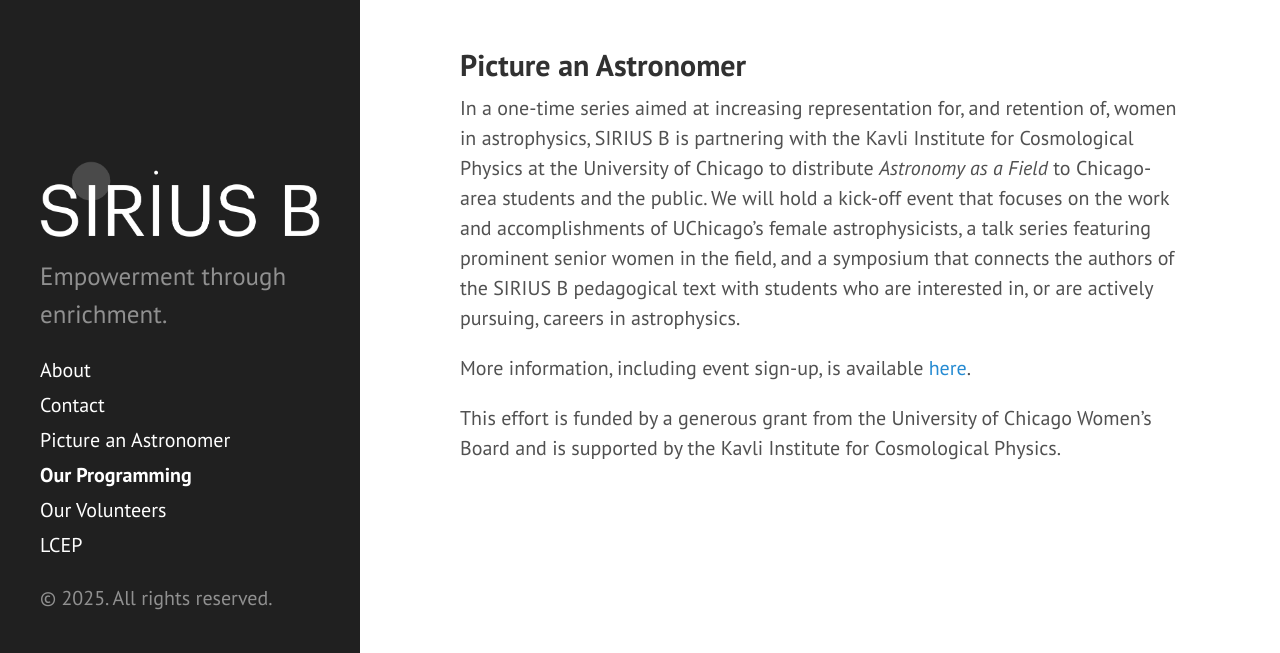
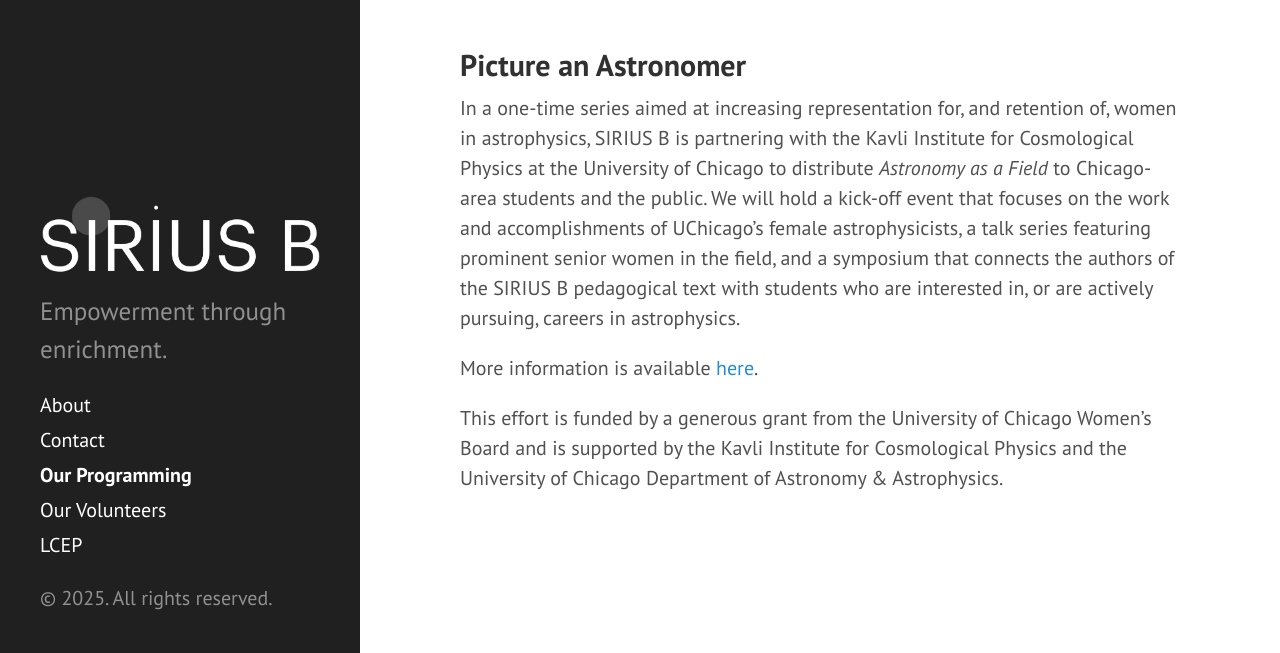
Before and after one commit to siriusb-org/siriusb-org.github.io, a Jekyll site: the page built from programming.md, in a window 1280 px wide and 900 px high, scrolled down 3356 px, cut to the strip 247-900 px from the top of the window. Built offline with Jekyll 4.4.1, drawn with Linux system fonts in a browser that asks for light colours.

Commit message:
updatecontact info, archive PAA page in favor of pictureanastronomer.github.io

```diff
--- a/programming.md
+++ b/programming.md
@@ -3,7 +3,7 @@ layout: page
 title: Our Programming
 ---
 
-Jump to [Stellar STEM Weekends](#stellar-stem-weekends), [VERGE: Virtual Events for Remote Gathering and Engagement](#verge-virtual-events-for-remote-gathering-and-engagement), [Picture an Astronomer](#picture-an-astronomer-womens-history-month-2025)
+Jump to [Stellar STEM Weekends](#stellar-stem-weekends), [VERGE: Virtual Events for Remote Gathering and Engagement](#verge-virtual-events-for-remote-gathering-and-engagement), [Picture an Astronomer](#picture-an-astronomer)
 
 ## Stellar STEM Weekends
 
@@ -62,9 +62,9 @@ A collage of images from our inaugural VERGE program in January 2024.
 
 In a one-time series aimed at increasing representation for, and retention of, women in astrophysics, SIRIUS B is partnering with the Kavli Institute for Cosmological Physics at the University of Chicago to distribute *Astronomy as a Field* to Chicago-area students and the public. We will hold a kick-off event that focuses on the work and accomplishments of UChicago's female astrophysicists, a talk series featuring prominent senior women in the field, and a symposium that connects the authors of the SIRIUS B pedagogical text with students who are interested in, or are actively pursuing, careers in astrophysics.
 
-More information, including event sign-up, is available [here](https://siriusb.org/pictureanastronomer).
+More information is available [here](https://pictureanastronomer.github.io){:target="_blank"}.
 
-This effort is funded by a generous grant from the University of Chicago Women's Board and is supported by the Kavli Institute for Cosmological Physics.
+This effort is funded by a generous grant from the University of Chicago Women's Board and is supported by the Kavli Institute for Cosmological Physics and the University of Chicago Department of Astronomy & Astrophysics.
 
 
 
```
Also changed, not shown: contact.md (+1 -1 lines), pictureanastronomer.md (+2 -2 lines), 1 other file.
